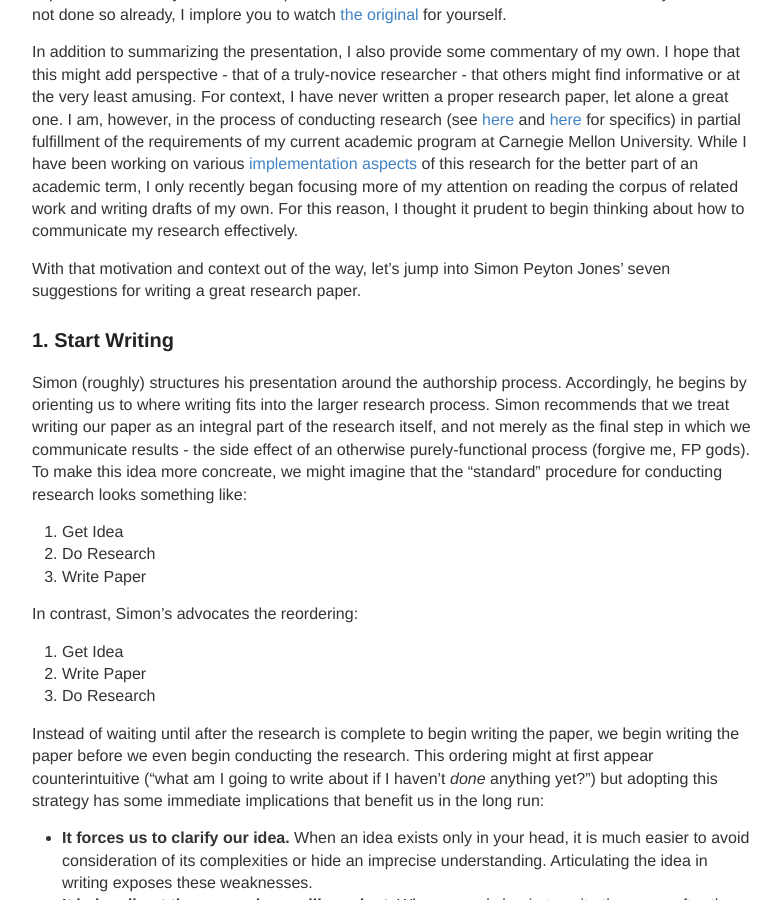
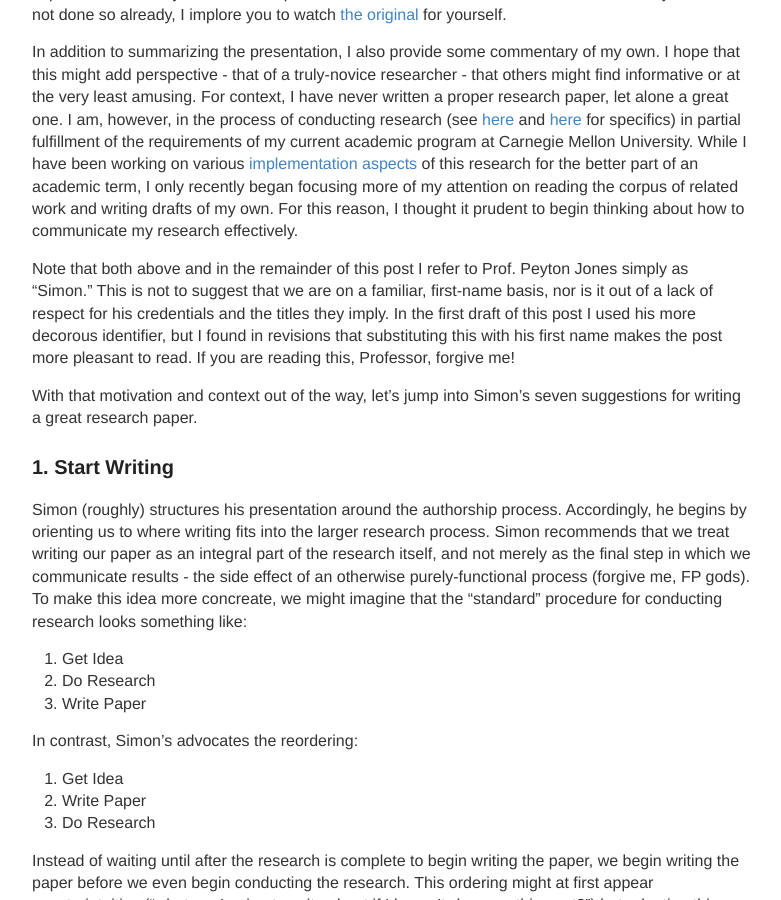
Before and after one commit to turingcompl33t/turingcompl33t.github.io, a Jekyll site: the page built from _posts/2021-7-17-How-To-Great-Research-Paper.md, in a window 1280 px wide and 900 px high, scrolled down 335 px. Shown: the whole window, without its empty margins (248-1029 px from the left). Built offline with Jekyll 4.4.1, drawn with Linux system fonts in a browser that asks for light colours.

Commit message:
update intro

```diff
--- a/_posts/2021-7-17-How-To-Great-Research-Paper.md
+++ b/_posts/2021-7-17-How-To-Great-Research-Paper.md
@@ -7,7 +7,9 @@ I recently watched the presentation [How to Write a Great Research Paper](https:
 
 In addition to summarizing the presentation, I also provide some commentary of my own. I hope that this might add perspective - that of a truly-novice researcher - that others might find informative or at the very least amusing. For context, I have never written a proper research paper, let alone a great one. I am, however, in the process of conducting research (see [here](https://noise.page/) and [here](https://github.com/turingcompl33t/udj-jit) for specifics) in partial fulfillment of the requirements of my current academic program at Carnegie Mellon University. While I have been working on various [implementation aspects](https://github.com/cmu-db/noisepage/pull/1510) of this research for the better part of an academic term, I only recently began focusing more of my attention on reading the corpus of related work and writing drafts of my own. For this reason, I thought it prudent to begin thinking about how to communicate my research effectively.
 
-With that motivation and context out of the way, let's jump into Simon Peyton Jones' seven suggestions for writing a great research paper.
+Note that both above and in the remainder of this post I refer to Prof. Peyton Jones simply as "Simon." This is not to suggest that we are on a familiar, first-name basis, nor is it out of a lack of respect for his credentials and the titles they imply. In the first draft of this post I used his more decorous identifier, but I found in revisions that substituting this with his first name makes the post more pleasant to read. If you are reading this, Professor, forgive me!
+
+With that motivation and context out of the way, let's jump into Simon's seven suggestions for writing a great research paper.
 
 ### 1. Start Writing
 
```
